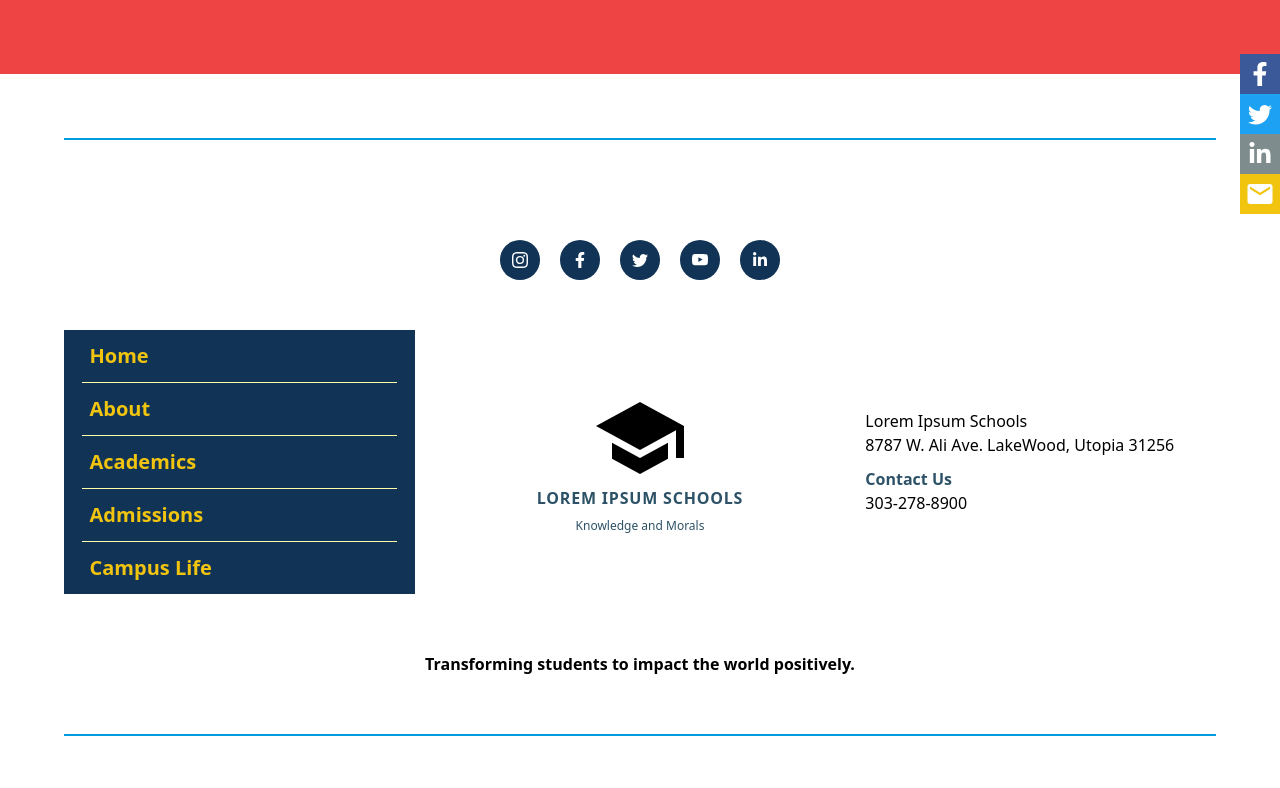
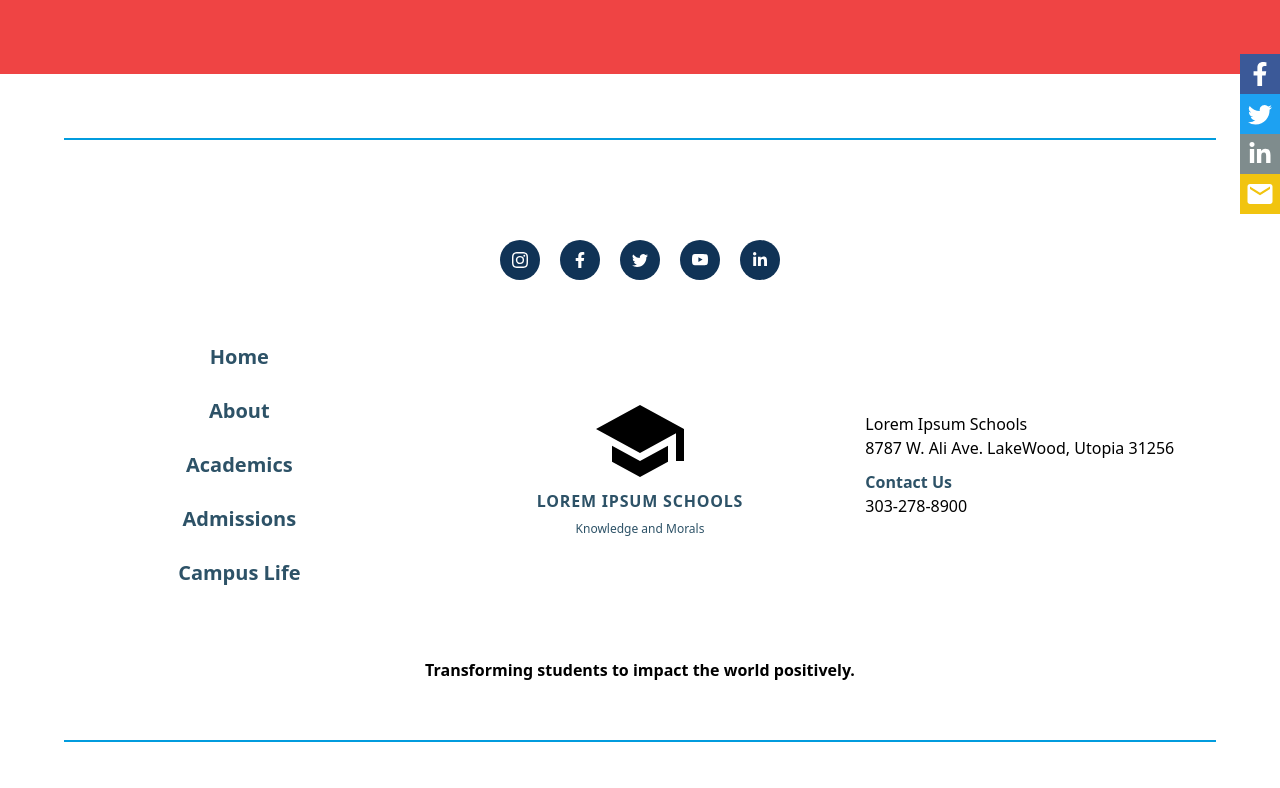
Before and after one commit to osaroDEV/school-app, a Next.js app: page / in a window 1280 px wide. Shown: the part 506-1294 px from the top of the page. Built offline with nearby package versions, Linux system fonts and the light colour scheme.

Commit message:
update menu in Footer

```diff
--- a/app/components/MoreLinks.jsx
+++ b/app/components/MoreLinks.jsx
@@ -53,36 +53,36 @@ const MoreLinks = () => {
           </ul>
         )}
       </div>
-      <ul className='hidden flex-col justify-around items-center w-[33%] h-auto bg-[#103356] text-[#F1c40F]  lg:flex'>
+      <ul className='hidden flex-col justify-center items-center w-[33%] h-auto text-[#2d5267] lg:flex'>
         <Link
           href='/'
-          className='border-b border-[#ffffaa] font-bold text-xl w-[90%] p-[.75rem_0]'
+          className='font-bold p-[.75rem_0] text-[20px]'
         >
-          <li className='indent-[.5rem]'>Home</li>
+          <li>Home</li>
         </Link>
         <Link
           href='/about'
-          className='border-b border-[#ffffaa] font-bold text-xl w-[90%] p-[.75rem_0]'
+          className='font-bold p-[.75rem_0] text-[20px]'
         >
-          <li className='indent-[.5rem]'>About</li>
+          <li>About</li>
         </Link>
         <Link
           href='/academics'
-          className='border-b border-[#ffffaa] font-bold text-xl w-[90%] p-[.75rem_0]'
+          className='font-bold p-[.75rem_0] text-[20px]'
         >
-          <li className='indent-[.5rem] '>Academics</li>
+          <li >Academics</li>
         </Link>
         <Link
           href='/admissions'
-          className='border-b border-[#ffffaa] font-bold text-xl w-[90%] p-[.75rem_0]'
+          className='font-bold p-[.75rem_0] text-[20px]'
         >
-          <li className='indent-[.5rem]'>Admissions</li>
+          <li>Admissions</li>
         </Link>
         <Link
           href='/campuslife'
-          className='border-[#ffffaa] font-bold text-xl w-[90%] p-[.75rem_0]'
+          className='font-bold p-[.75rem_0] text-[20px]'
         >
-          <li className='indent-[.5rem]'>Campus Life</li>
+          <li>Campus Life</li>
         </Link>
       </ul>
     </>
```
